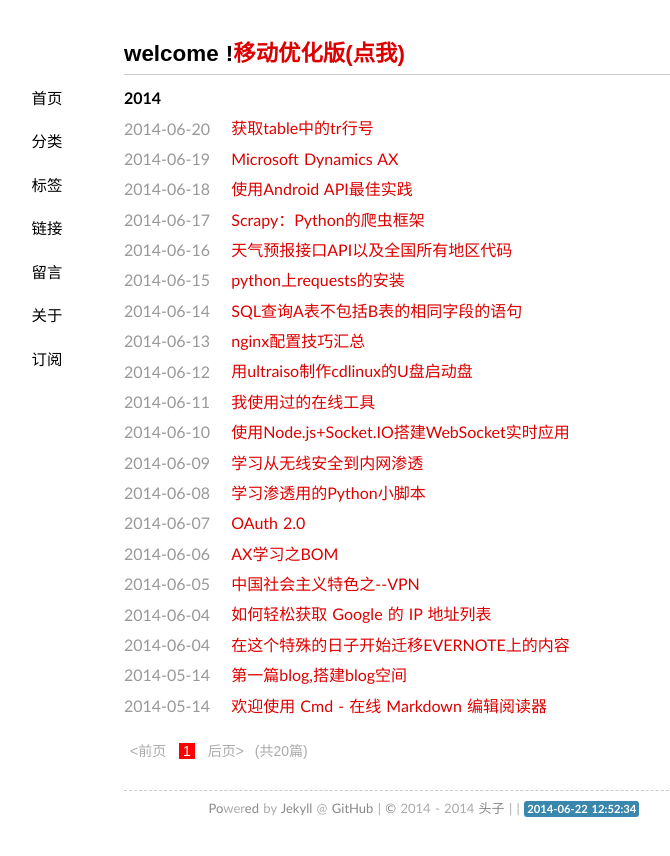
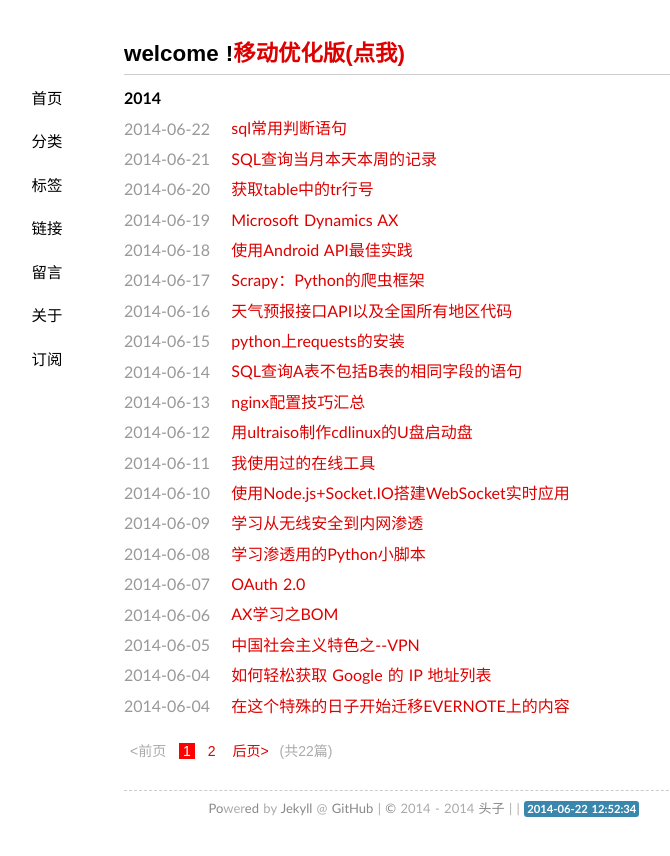
Before and after one commit to touzi/touzi.github.io, a Jekyll site: the page built from index.html, in a window 1280 px wide. Shown: the top 856 px of the page, without its empty margins (216-886 px from the left). Built offline with Jekyll 4.4.1, drawn with Linux system fonts in a browser that asks for light colours; some web fonts are replaced; Markdown is read by kramdown in place of the engine named in the settings; the list of posts is cut into pages by our own code; comment, search, counter and statistics services are not loaded; a file with an impossible date is left out; some of the changed lines change nothing that is shown.

Commit message:
表头时间问题

```diff
--- a/_posts/2014-06-21-SQL查询当月本天本周的记录.md
+++ b/_posts/2014-06-21-SQL查询当月本天本周的记录.md
@@ -1,5 +1,5 @@
 ---
-date: 2014年6月21日20:15
+date: 2014/6/21 20:15
 layout: post
 title: SQL查询当月本天本周的记录
 thread: 1
--- a/_posts/2014-06-22-sql常用判断语句.md
+++ b/_posts/2014-06-22-sql常用判断语句.md
@@ -1,5 +1,5 @@
 ---
-date: 2014年6月22日20:37
+date: 2014/6/22 20:37
 layout: post
 title: sql常用判断语句
 thread: 1
```
